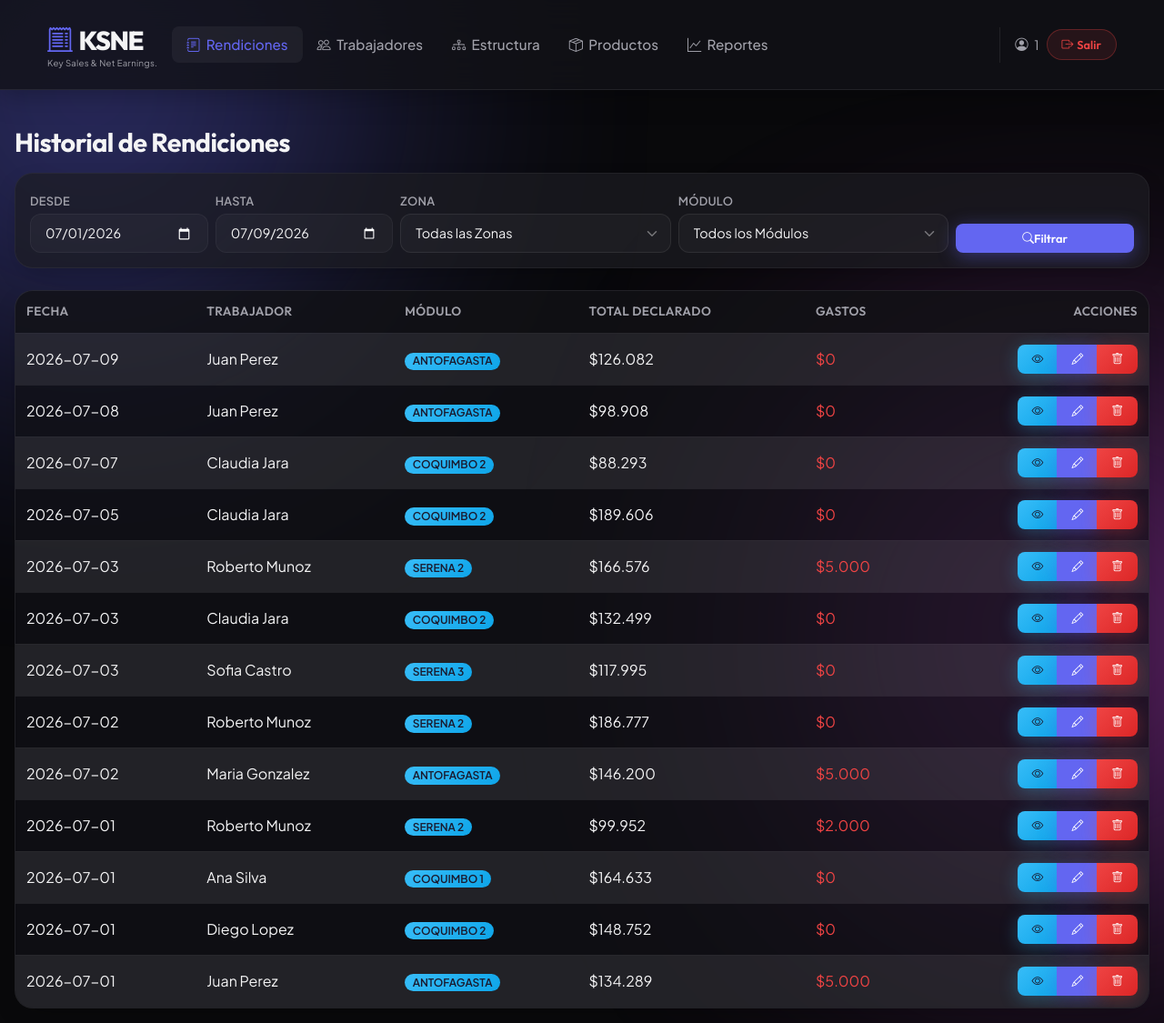
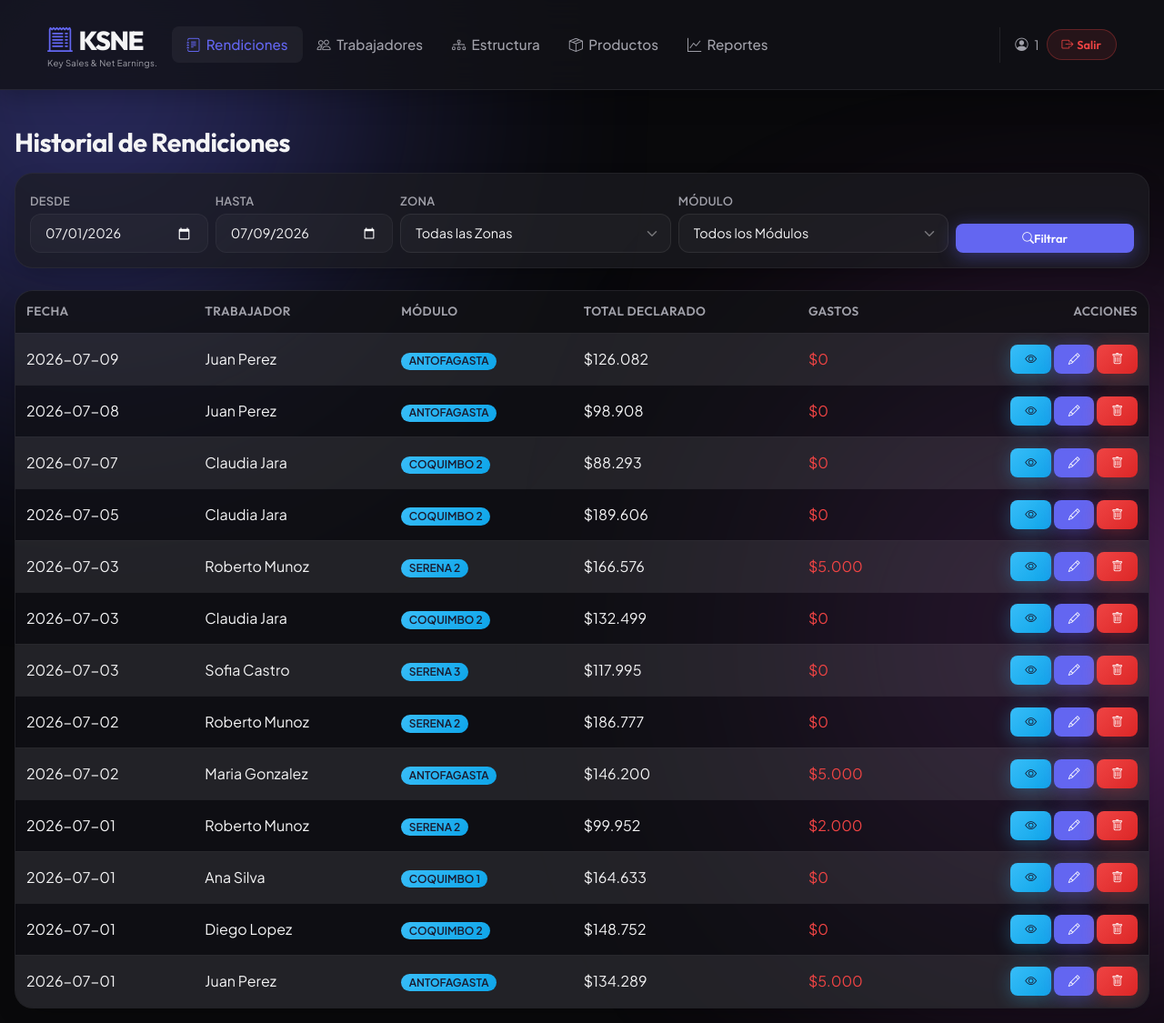
Before and after one commit to SekiDesu0/KSNE, a Flask app: page /admin/rendiciones in a window 1280 px wide. Shown: the whole page at 91% size. Run offline with Flask 3, Linux system fonts and the light colour scheme; the visitor is signed in with stand-in values (Sample User, id 1); data comes from the database, SQL or seed files in the repository.

Commit message:
fixed shitty buttons

```diff
--- a/templates/admin_rendiciones.html
+++ b/templates/admin_rendiciones.html
@@ -74,11 +74,9 @@
                     </td>
                     <td class="align-middle text-danger">${{ "{:,.0f}".format(r[8] or 0).replace(',', '.') }}</td>
                     <td class="text-end">
-                        <div class="btn-group" role="group">
-                            <button type="button" class="btn btn-sm btn-info text-white" data-bs-toggle="modal" data-bs-target="#viewRendicion{{ r[0] }}" title="Ver Detalle"><i class="bi bi-eye"></i></button>
-                            <button type="button" class="btn btn-sm btn-primary" data-bs-toggle="modal" data-bs-target="#editRendicion{{ r[0] }}" title="Editar Valores Declarados"><i class="bi bi-pencil"></i></button>
-                            <button type="button" class="btn btn-sm btn-danger" data-bs-toggle="modal" data-bs-target="#deleteRendicion{{ r[0] }}" title="Eliminar Rendición"><i class="bi bi-trash"></i></button>
-                        </div>
+                            <button type="button" class="btn btn-info btn-sm text-white" data-bs-toggle="modal" data-bs-target="#viewRendicion{{ r[0] }}" title="Ver Detalle"><i class="bi bi-eye"></i></button>
+                            <button type="button" class="btn btn-primary btn-sm btn-edit-sm" data-bs-toggle="modal" data-bs-target="#editRendicion{{ r[0] }}" title="Editar Valores Declarados"><i class="bi bi-pencil"></i></button>
+                            <button type="button" class="btn btn-danger btn-sm btn-del-sm" data-bs-toggle="modal" data-bs-target="#deleteRendicion{{ r[0] }}" title="Eliminar Rendición"><i class="bi bi-trash"></i></button>
 
                         {{ rendicion_detail_modal(r, r[23], r[24], r[25]) }}
                         {{ edit_rendicion_modal(r, r[23], workers, modulos) }}
```
